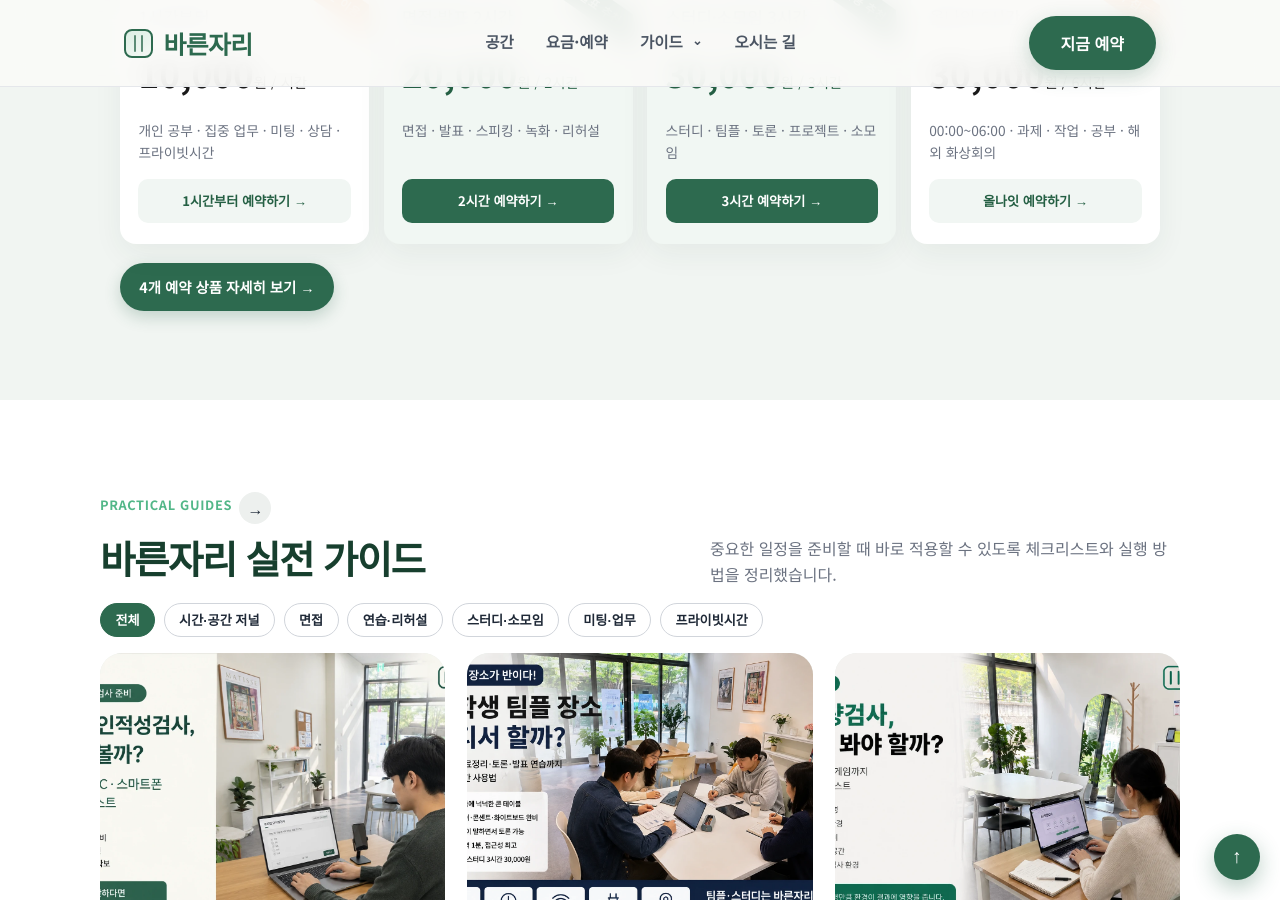
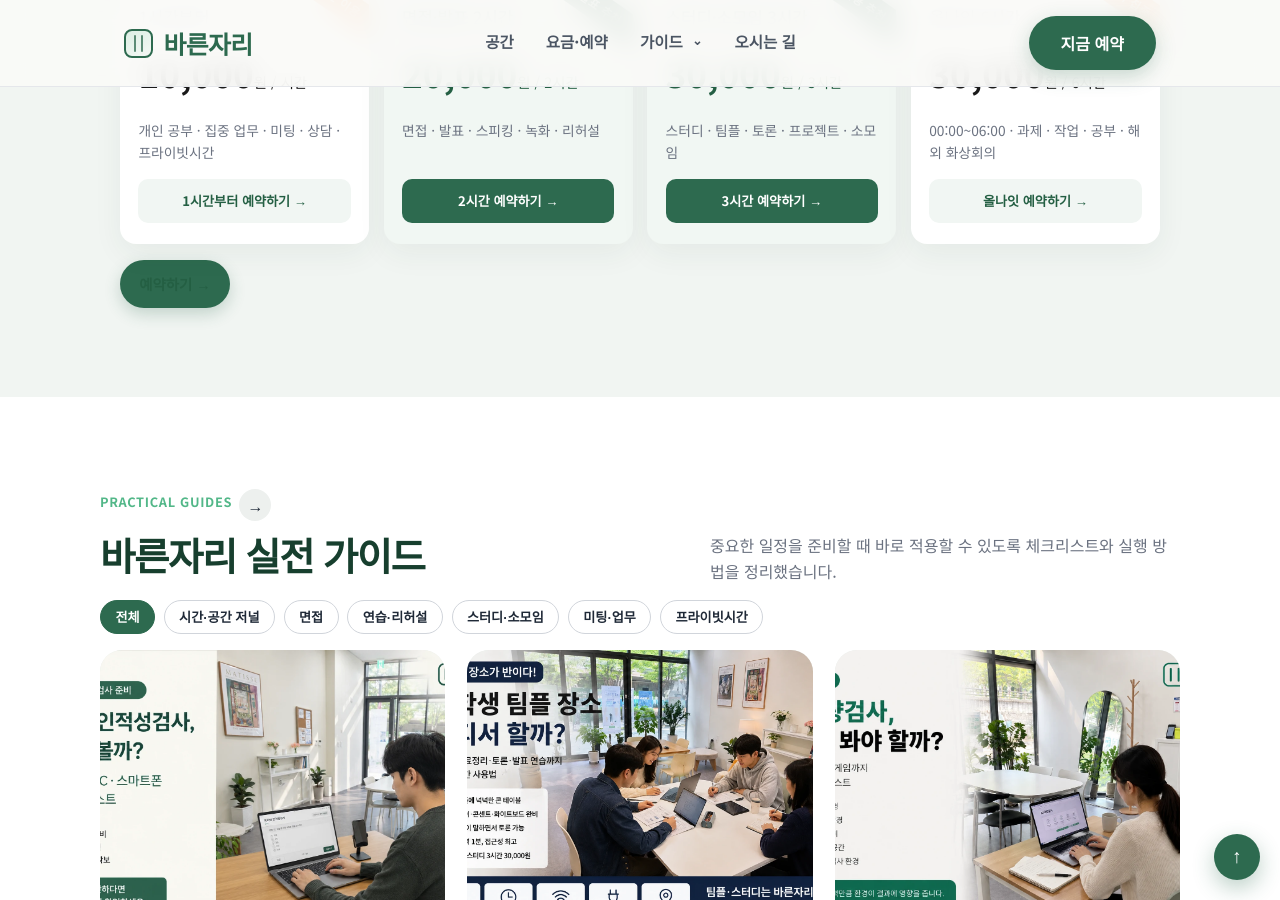
Before and after one commit to bareunspace/blog, a Jekyll site: the page built from index.html, in a window 1280 px wide and 900 px high, scrolled down 2439 px. Built offline with Jekyll 4.4.1, drawn with Linux system fonts in a browser that asks for light colours.

Commit message:
Update home booking CTA

```diff
--- a/_includes/home-hub-enhancements.html
+++ b/_includes/home-hub-enhancements.html
@@ -20,6 +20,8 @@
   #about .price-card.recommended .price-label,#about .price-card.recommended .price-amount { color:#245f43; }
   #about .price-card-cta { display:flex;align-items:center;justify-content:center;min-height:42px;margin-top:auto;padding:.65rem .8rem;border-radius:10px;background:#f1f6f3;color:#245f43;font-size:.82rem;font-weight:800; }
   #about .price-card.recommended .price-card-cta { background:#2d6a4f;color:#fff; }
+  #about .about-cta { display:flex;width:max-content;align-items:center;justify-content:flex-start;margin:1rem 0 0;color:#245f43;font-weight:800;text-decoration:none; }
+  #about .about-cta:hover,#about .about-cta:focus-visible { color:#2d6a4f;text-decoration:underline;text-underline-offset:3px; }
   #contact .contact-support-layout { display:none !important; }
   #contact .contact-grid { margin-bottom:1.2rem; }
   #contact .home-contact-next { max-width:760px;margin:1.25rem auto 0;padding-top:1.15rem;border-top:1px solid rgba(45,106,79,.16); }
@@ -120,7 +122,7 @@
 
     if (aboutCta) {
       aboutCta.setAttribute('href', '/booking/');
-      aboutCta.textContent = '4개 예약 상품 자세히 보기 →';
+      aboutCta.textContent = '예약하기 →';
       aboutCta.removeAttribute('target');
       aboutCta.removeAttribute('rel');
       aboutCta.setAttribute('data-cta', 'about_booking_guide');
```
